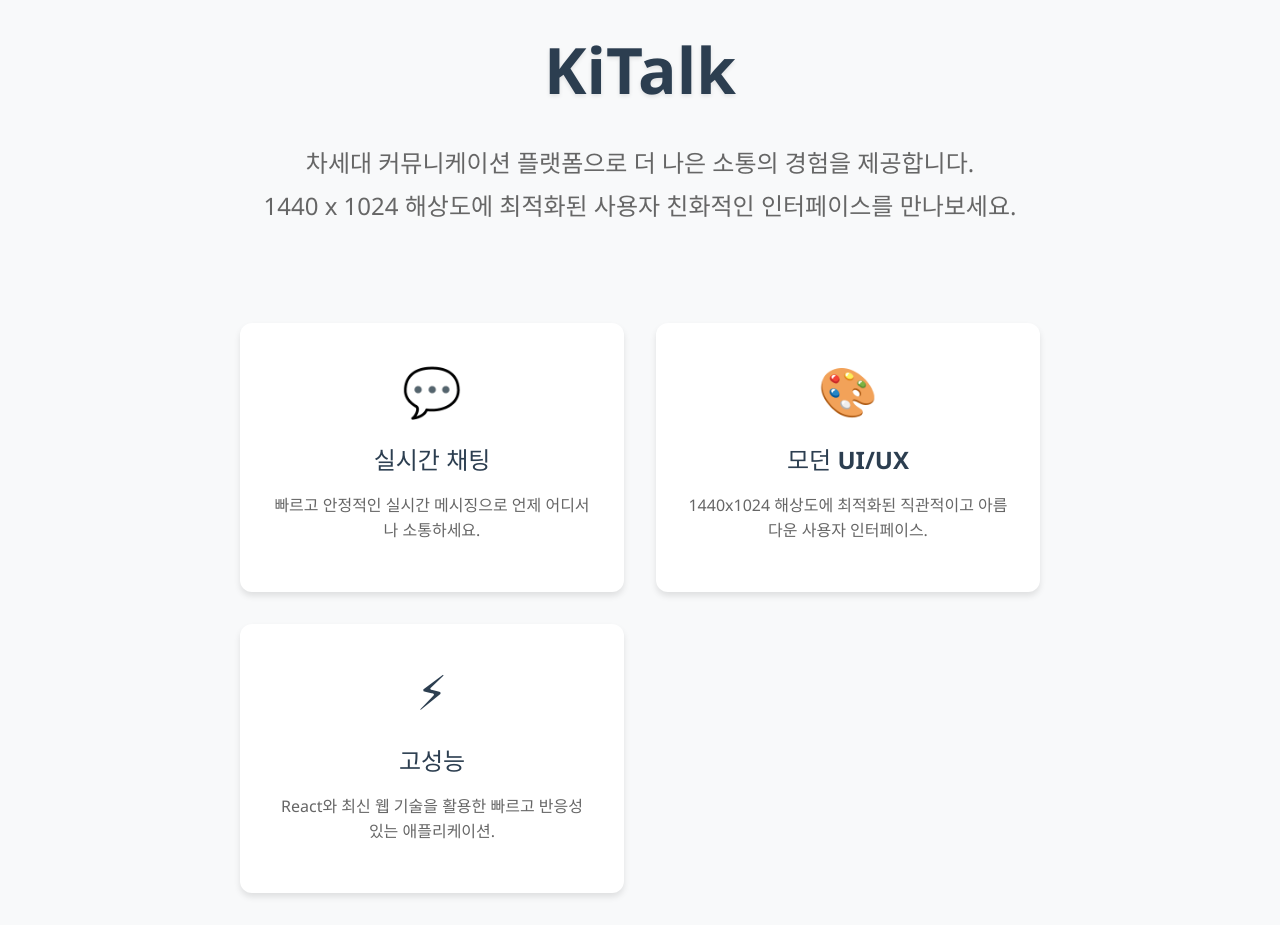
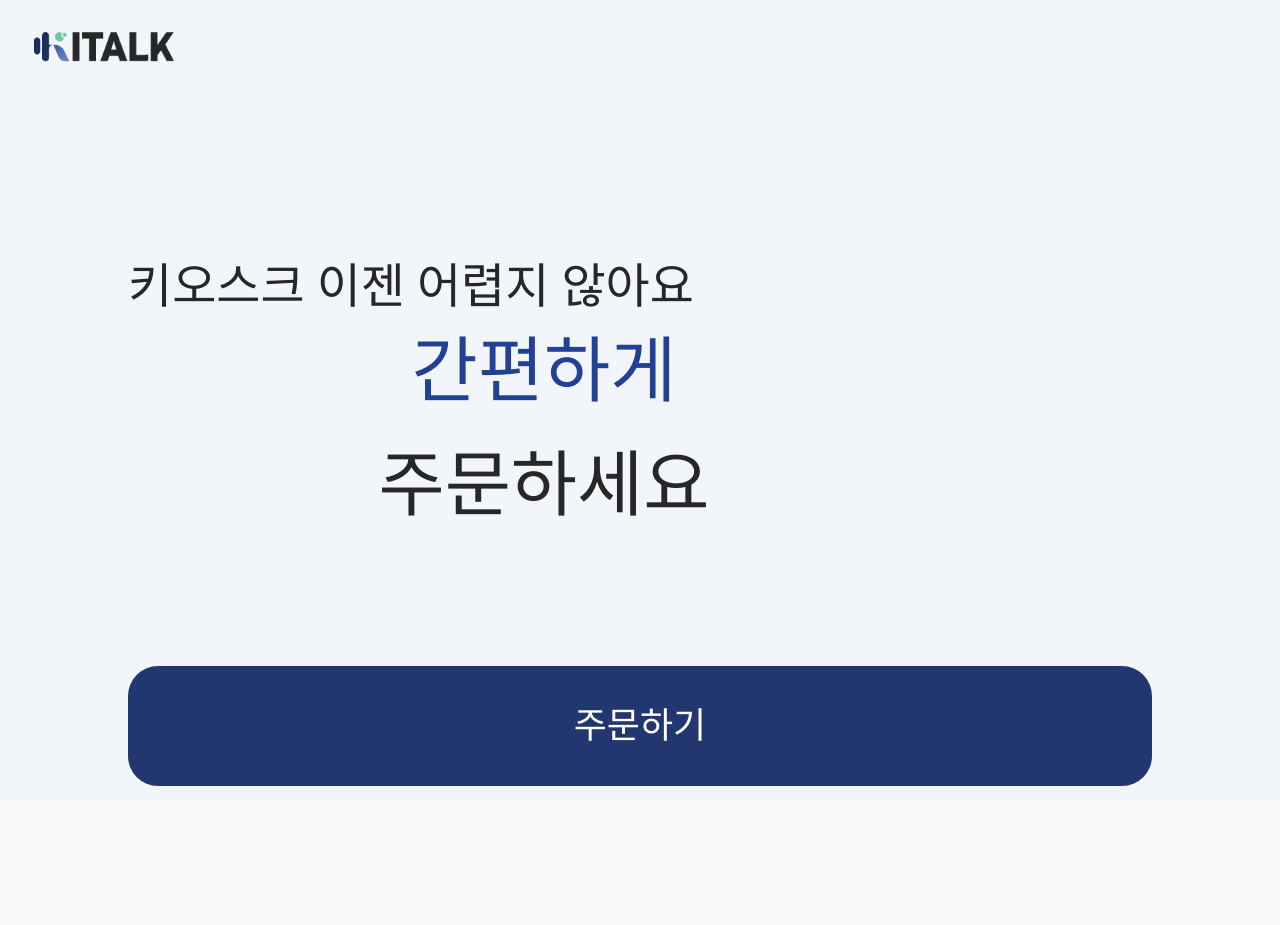
Before and after one commit to KiTalk/FE, a React (Vite) app: page / in a window 1280 px wide. After the commit the page ends 800 px from the top, so only its background shows below. Built offline with nearby package versions, Linux system fonts and the light colour scheme.

Commit message:
:sparkles: Feat: 대기화면 구현

```diff
--- a/src/pages/Home.jsx
+++ b/src/pages/Home.jsx
@@ -1,51 +1,42 @@
 import React from "react";
 import {
-  HomeContainer,
-  HomeTitle,
-  HomeDescription,
-  HomeFeatures,
-  FeatureCard,
-  FeatureIcon,
-  FeatureTitle,
-  FeatureText,
+  WaitingScreenContainer,
+  LogoContainer,
+  LogoImage,
+  SubtitleText,
+  TitleGroup,
+  TitleBlue,
+  TitleBlack,
+  OrderButton,
+  OrderButtonText,
 } from "./Home.styles";
+import logoImage from "../assets/images/logo.png";
 
 function Home() {
+  const handleOrderClick = () => {
+    // 주문하기 버튼 클릭 이벤트 처리
+    console.log("주문하기 버튼 클릭");
+  };
+
   return (
-    <HomeContainer>
-      <HomeTitle>KiTalk</HomeTitle>
-      <HomeDescription>
-        차세대 커뮤니케이션 플랫폼으로 더 나은 소통의 경험을 제공합니다.
-        <br />
-        1440 x 1024 해상도에 최적화된 사용자 친화적인 인터페이스를 만나보세요.
-      </HomeDescription>
+    <WaitingScreenContainer>
+      {/* 로고 영역 */}
+      <LogoContainer>
+        <LogoImage src={logoImage} alt="KiTalk 로고" />
+      </LogoContainer>
 
-      <HomeFeatures>
-        <FeatureCard>
-          <FeatureIcon>💬</FeatureIcon>
-          <FeatureTitle>실시간 채팅</FeatureTitle>
-          <FeatureText>
-            빠르고 안정적인 실시간 메시징으로 언제 어디서나 소통하세요.
-          </FeatureText>
-        </FeatureCard>
+      {/* 메인 콘텐츠 */}
+      <SubtitleText>키오스크 이젠 어렵지 않아요</SubtitleText>
+      <TitleGroup>
+        <TitleBlue>간편하게</TitleBlue>
+        <TitleBlack>주문하세요</TitleBlack>
+      </TitleGroup>
 
-        <FeatureCard>
-          <FeatureIcon>🎨</FeatureIcon>
-          <FeatureTitle>모던 UI/UX</FeatureTitle>
-          <FeatureText>
-            1440x1024 해상도에 최적화된 직관적이고 아름다운 사용자 인터페이스.
-          </FeatureText>
-        </FeatureCard>
-
-        <FeatureCard>
-          <FeatureIcon>⚡</FeatureIcon>
-          <FeatureTitle>고성능</FeatureTitle>
-          <FeatureText>
-            React와 최신 웹 기술을 활용한 빠르고 반응성 있는 애플리케이션.
-          </FeatureText>
-        </FeatureCard>
-      </HomeFeatures>
-    </HomeContainer>
+      {/* 주문하기 버튼 */}
+      <OrderButton onClick={handleOrderClick}>
+        <OrderButtonText>주문하기</OrderButtonText>
+      </OrderButton>
+    </WaitingScreenContainer>
   );
 }
 
--- a/src/pages/Home.styles.js
+++ b/src/pages/Home.styles.js
@@ -1,156 +1,229 @@
 import styled from "styled-components";
 
-// Home 페이지 1440x1024 해상도 최적화 스타일드 컴포넌트
+// 대기화면 1440x1024 해상도 전용 스타일드 컴포넌트
 
-export const HomeContainer = styled.div`
-  /* App 전체 컨테이너 스타일 (기존 App.css에서 이동) */
-  min-height: 100vh;
-  width: 100vw;
-  background-color: #f8f9fa;
+// 메인 컨테이너 (대기화면)
+export const WaitingScreenContainer = styled.div`
+  position: relative;
+  width: 1440px;
+  height: 1024px;
+  background: #f2f6fb;
+  margin: 0 auto;
+  overflow: hidden;
+  font-family: "Pretendard", -apple-system, BlinkMacSystemFont, "Segoe UI",
+    Roboto, sans-serif;
 
-  /* 메인 컨텐츠 영역 스타일 */
-  display: flex;
-  flex-direction: column;
-  justify-content: center;
-  align-items: center;
-  text-align: center;
-  padding: 3rem 4rem;
-  max-width: 1200px;
-  margin: 0 auto;
-  box-sizing: border-box;
-
-  /* 1440x1024 해상도 전용 스타일 */
-  @media (width: 1440px) and (height: 1024px) {
-    padding: 4rem 5rem;
-    max-width: 1200px;
-  }
-
-  /* 1440x1024 이상의 해상도에서 */
-  @media (min-width: 1440px) and (min-height: 1024px) {
-    padding: 4rem 6rem;
-    max-width: 1300px;
+  /* 전체화면 중앙 정렬 */
+  @media (min-width: 1441px) {
+    box-shadow: 0 0 20px rgba(0, 0, 0, 0.1);
   }
 
   /* 작은 화면에서의 대응 */
-  @media (max-width: 1439px) or (max-height: 1023px) {
-    padding: 2rem 3rem;
-    max-width: 1000px;
+  @media (max-width: 1439px) {
+    width: 100vw;
+    height: 100vh;
+    min-height: 600px;
   }
 `;
 
-export const HomeTitle = styled.h1`
-  font-size: 4rem;
-  font-weight: 700;
-  color: #2c3e50;
-  margin-bottom: 2rem;
-  text-shadow: 0 2px 4px rgba(0, 0, 0, 0.1);
+// 로고 영역
+export const LogoContainer = styled.div`
+  position: absolute;
+  top: 3.5rem;
+  left: 4rem;
+  width: 11.875rem;
+  height: 2.5007rem;
 
-  /* 1440x1024 해상도 전용 스타일 */
-  @media (width: 1440px) and (height: 1024px) {
-    font-size: 5rem;
-    margin-bottom: 2.5rem;
+  /* 반응형 대응 */
+  @media (max-width: 1439px) {
+    top: 2rem;
+    left: 2rem;
+    width: 9rem;
+    height: 1.9rem;
   }
 
-  /* 1440x1024보다 큰 해상도 */
-  @media (min-width: 1440px) and (min-height: 1024px) {
-    font-size: 6rem;
+  @media (max-width: 768px) {
+    top: 1.5rem;
+    left: 1.5rem;
+    width: 7rem;
+    height: 1.5rem;
+  }
+`;
+
+export const LogoImage = styled.img`
+  width: 100%;
+  height: 100%;
+  object-fit: contain;
+`;
+
+// 부제목 텍스트
+export const SubtitleText = styled.div`
+  position: absolute;
+  width: 43.6875rem;
+  height: 5.8125rem;
+  top: 20.75rem;
+  left: calc(50% - 46.6875rem / 2);
+
+  font-family: "Pretendard";
+  font-style: normal;
+  font-weight: 400;
+  font-size: 4rem;
+  line-height: 145%;
+  display: flex;
+  align-items: center;
+  letter-spacing: -1.5%;
+  white-space: nowrap;
+
+  color: #272727;
+
+  /* 작은 화면 대응 */
+  @media (max-width: 1439px) {
+    font-size: 3rem;
+    width: 80%;
+    left: 10%;
+    top: 15rem;
+  }
+
+  @media (max-width: 768px) {
+    font-size: 2rem;
+    width: 90%;
+    left: 5%;
+    top: 12rem;
+  }
+`;
+
+// 제목 그룹
+export const TitleGroup = styled.div`
+  position: absolute;
+  width: 52rem;
+  top: 26.375rem;
+  left: calc(50% - 52rem / 2);
+
+  display: flex;
+  align-items: center;
+  gap: 1.25rem;
+  white-space: nowrap;
+
+  /* 작은 화면 대응 */
+  @media (max-width: 1439px) {
+    flex-direction: column;
+    gap: 0.625rem;
+    left: 10%;
+    top: 20rem;
+  }
+
+  @media (max-width: 768px) {
+    top: 16rem;
+    left: 5%;
+  }
+`;
+
+// 제목 파란색 부분
+export const TitleBlue = styled.div`
+  font-family: "Pretendard";
+  font-style: normal;
+  font-weight: 700;
+  font-size: 6.25rem;
+  line-height: 145%;
+  display: flex;
+  align-items: center;
+  letter-spacing: -2%;
+  white-space: nowrap;
+
+  color: #224094;
+
+  /* 작은 화면 대응 */
+  @media (max-width: 1439px) {
+    font-size: 4.5rem;
+  }
+
+  @media (max-width: 768px) {
+    font-size: 3rem;
+  }
+`;
+
+// 제목 검은색 부분
+export const TitleBlack = styled.div`
+  font-family: "Pretendard";
+  font-style: normal;
+  font-weight: 700;
+  font-size: 6.25rem;
+  line-height: 145%;
+  display: flex;
+  align-items: center;
+  letter-spacing: -1.5%;
+  white-space: nowrap;
+
+  color: #272727;
+
+  /* 작은 화면 대응 */
+  @media (max-width: 1439px) {
+    font-size: 4.5rem;
+  }
+
+  @media (max-width: 768px) {
+    font-size: 3rem;
+  }
+`;
+
+// 주문하기 버튼 컨테이너
+export const OrderButton = styled.div`
+  position: absolute;
+  width: 55rem;
+  height: 9.375rem;
+  left: calc(50% - 53.5rem / 2);
+  top: 41.625rem;
+
+  display: flex;
+  align-items: center;
+  justify-content: center;
+
+  background: #223770;
+  border-radius: 30px;
+
+  cursor: pointer;
+  transition: transform 0.2s ease, box-shadow 0.2s ease;
+
+  &:hover {
+    transform: translateY(-2px);
+    box-shadow: 0 8px 20px rgba(34, 55, 112, 0.3);
+  }
+
+  &:active {
+    transform: translateY(0);
   }
 
   /* 작은 화면 대응 */
+  @media (max-width: 1439px) {
+    width: 80%;
+    left: 10%;
+    height: 120px;
+  }
+
   @media (max-width: 768px) {
-    font-size: 2.5rem;
+    width: 90%;
+    left: 5%;
+    height: 100px;
   }
 `;
 
-export const HomeDescription = styled.p`
-  font-size: 1.5rem;
-  color: #666;
-  line-height: 1.8;
-  max-width: 800px;
-  margin: 0 auto 3rem auto;
+// 주문하기 버튼 텍스트
+export const OrderButtonText = styled.div`
+  font-family: "Pretendard";
+  font-style: normal;
+  font-weight: 600;
+  font-size: 3rem;
+  line-height: 100%;
+  letter-spacing: 0%;
 
-  /* 1440x1024 해상도 전용 스타일 */
-  @media (width: 1440px) and (height: 1024px) {
-    font-size: 1.75rem;
-    max-width: 900px;
-  }
-
-  /* 1440x1024보다 큰 해상도 */
-  @media (min-width: 1440px) and (min-height: 1024px) {
-    font-size: 2rem;
-    max-width: 1000px;
-  }
+  color: #ffffff;
 
   /* 작은 화면 대응 */
-  @media (max-width: 768px) {
-    font-size: 1.25rem;
-  }
-`;
-
-export const HomeFeatures = styled.div`
-  display: grid;
-  grid-template-columns: repeat(3, 1fr);
-  gap: 2rem;
-  width: 100%;
-  max-width: 1000px;
-  margin-top: 3rem;
-
-  /* 1440x1024 해상도 전용 스타일 */
-  @media (width: 1440px) and (height: 1024px) {
-    max-width: 1200px;
-    gap: 2.5rem;
-  }
-
-  /* 1440x1024보다 큰 해상도 */
-  @media (min-width: 1440px) and (min-height: 1024px) {
-    max-width: 1300px;
-    gap: 3rem;
-  }
-
-  /* 작은 화면 대응 */
-  @media (max-width: 1439px) or (max-height: 1023px) {
-    grid-template-columns: repeat(2, 1fr);
-    max-width: 800px;
+  @media (max-width: 1439px) {
+    font-size: 2.25rem;
   }
 
   @media (max-width: 768px) {
-    grid-template-columns: 1fr;
-    max-width: 500px;
+    font-size: 1.75rem;
   }
 `;
-
-export const FeatureCard = styled.div`
-  background: white;
-  padding: 2rem;
-  border-radius: 12px;
-  box-shadow: 0 4px 6px rgba(0, 0, 0, 0.1);
-  transition: transform 0.3s ease, box-shadow 0.3s ease;
-
-  &:hover {
-    transform: translateY(-5px);
-    box-shadow: 0 8px 25px rgba(0, 0, 0, 0.15);
-  }
-
-  /* 1440x1024 해상도 전용 스타일 */
-  @media (width: 1440px) and (height: 1024px) {
-    padding: 2.5rem;
-  }
-`;
-
-export const FeatureIcon = styled.div`
-  font-size: 3rem;
-  margin-bottom: 1rem;
-`;
-
-export const FeatureTitle = styled.h3`
-  font-size: 1.5rem;
-  font-weight: 600;
-  color: #2c3e50;
-  margin-bottom: 1rem;
-`;
-
-export const FeatureText = styled.p`
-  font-size: 1rem;
-  color: #666;
-  line-height: 1.6;
-`;
```
Also changed, not shown: src/assets/images/logo.png (added).
